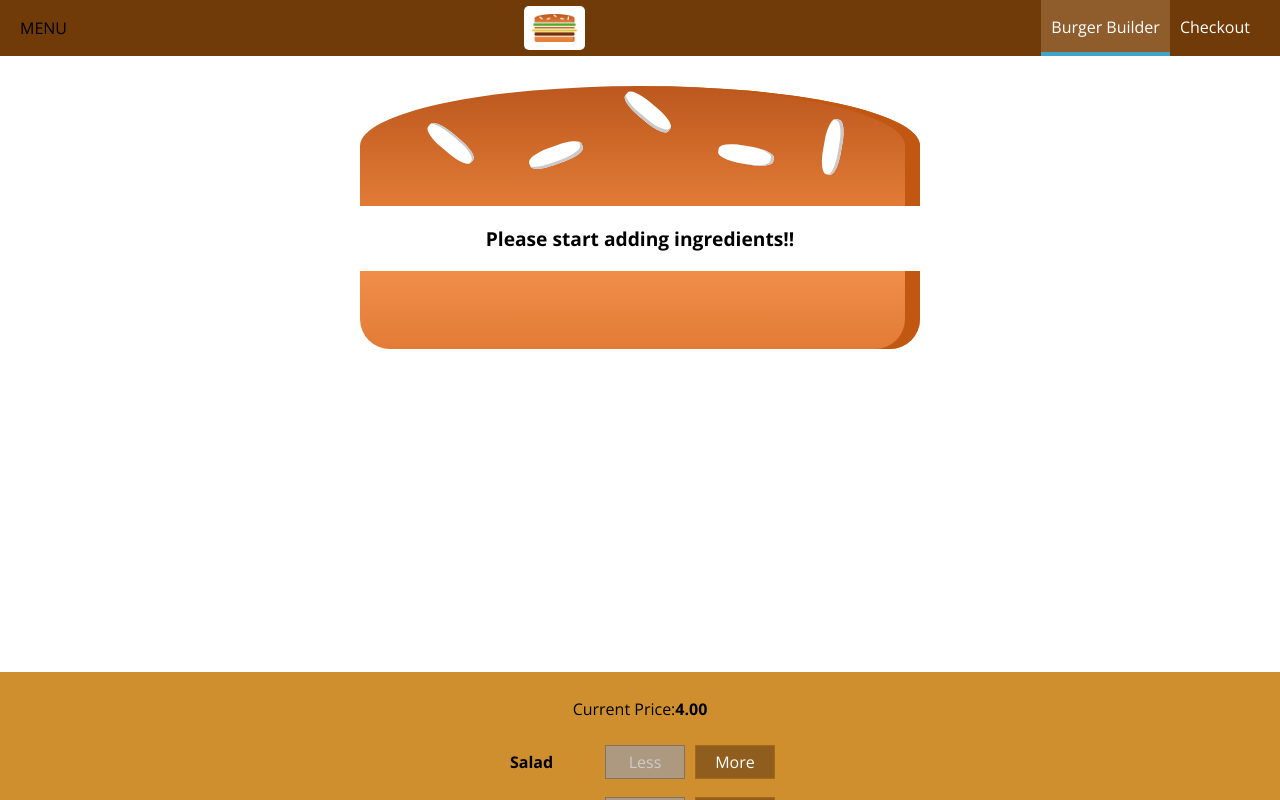
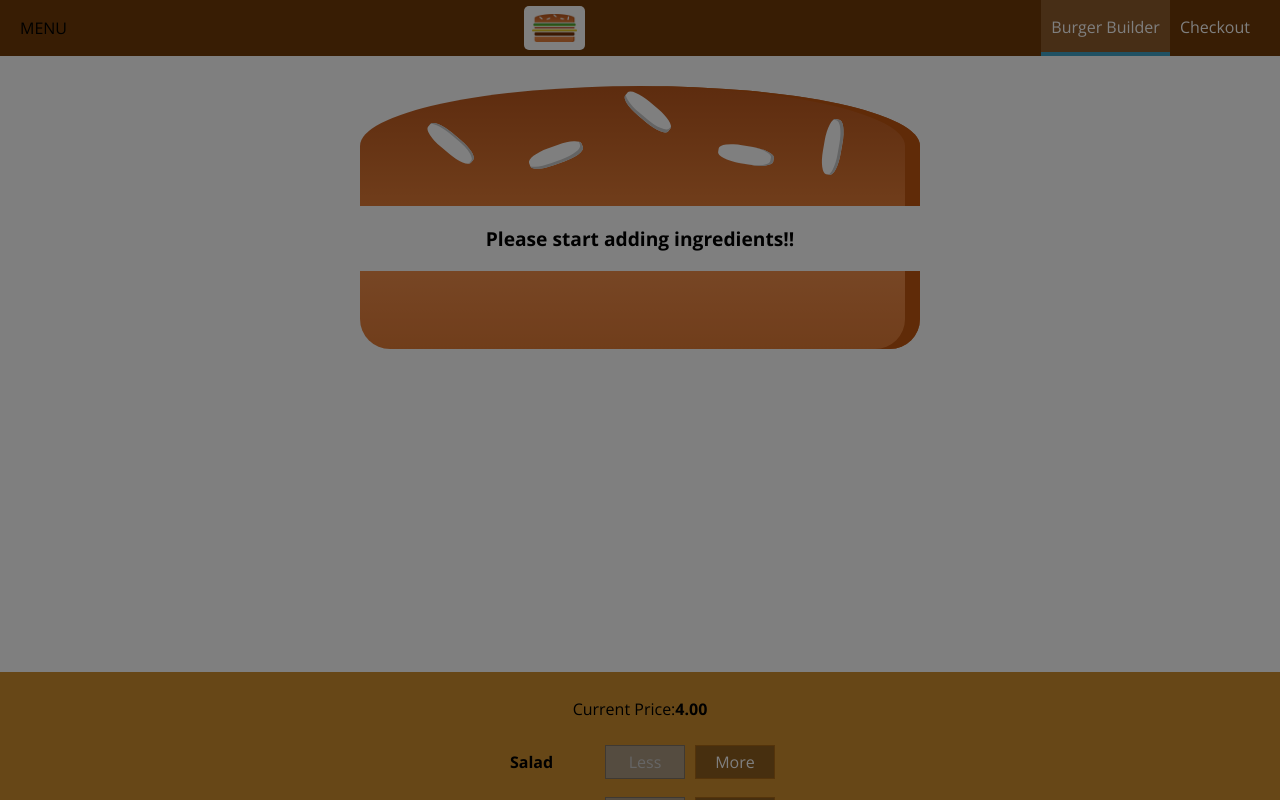
Before and after one commit to arihant-2310/React-The_Burger_Builder_App, a React app: page / in a window 1280 px wide. Shown: the top 800 px of the page. Built offline with nearby package versions, Linux system fonts and the light colour scheme.

Commit message:
adds side drawer close functionality

```diff
--- a/src/components/Layout/Layout.js
+++ b/src/components/Layout/Layout.js
@@ -1,19 +1,32 @@
-import React from 'react';
+import React, {Component} from 'react';
 import Auxiliary from '../../hoc/Auxiliary';
 import classes from './Layout.css';
 import Toolbar from '../Navigation/Toolbar/Toolbar';
 import SideDrawer from '../Navigation/SideDrawer/SideDrawer';
 
-const layout = (props) => (
+class Layout extends Component {
 
-    <Auxiliary>
-        <Toolbar />
-        <SideDrawer />
-        <main className={classes.Content}>
-            {props.children}
-        </main>
-    </Auxiliary>
+    state = {
+        showSideDrawer:true,
+    }
 
-);
+    sideDrawerClosedHandler = () => {
+        this.setState({showSideDrawer:false});
+    }
 
-export default layout;
+    render(){
+        return (
+        <Auxiliary>
+            <Toolbar />
+            <SideDrawer
+                open= {this.state.showSideDrawer}
+                closed={this.sideDrawerClosedHandler}/>
+            <main className={classes.Content}>
+                {this.props.children}
+            </main>
+        </Auxiliary>
+        )
+    }
+}
+
+export default Layout;
--- a/src/components/Navigation/SideDrawer/SideDrawer.js
+++ b/src/components/Navigation/SideDrawer/SideDrawer.js
@@ -1,12 +1,19 @@
 import React from 'react';
 import Logo from '../../Logo/Logo';
 import NavigationItems from '../NavigationItems/NavigationItems';
+import Backdrop from '../../UI/Backdrop/Backdrop';
 import classes from './SideDrawer.css';
+import Auxiliary from '../../../hoc/Auxiliary';
  const sideDrawer = (props) => {
 
-
+    let attachedClasses = [classes.SideDrawer, classes.Close];
+    if(props.open){
+        attachedClasses = [classes.SideDrawer, classes.Open];
+    }
     return(
-        <div className={classes.SideDrawer}>
+        <Auxiliary>
+        <Backdrop show={props.open} clicked={props.closed}/>
+        <div className={attachedClasses.join(' ')}>
             <div className={classes.Logo}>
                 <Logo />
             </div>
@@ -14,6 +21,7 @@
                 <NavigationItems />
             </nav>
         </div>
+        </Auxiliary>
     );
  };
 
```
